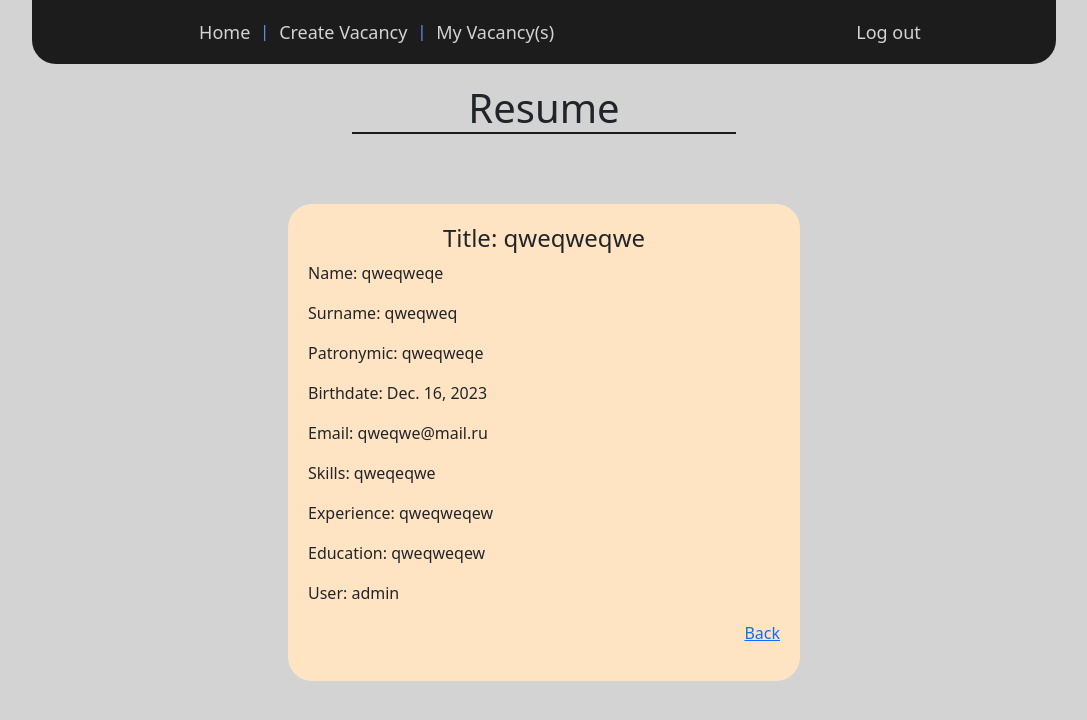
After one commit to Raifell/HeadHunter, a Django app: a page that uses myapp/main/templates/main/main_layout.html in a window 1280 px wide. The commit adds this page. Shown: the top 720 px of the page, without its empty margins (96-1183 px from the left). Run offline with Django 4.2, Linux system fonts and the light colour scheme; a user stored in the database is signed in; data comes from the database, SQL or seed files in the repository; both versions use the stored data as it was after the commit.

Commit message:
Resume CR, Login ALL, Main ALL

```diff
--- a/myapp/main/models.py
+++ b/myapp/main/models.py
@@ -4,13 +4,13 @@ from pytils.translit import slugify
 
 
 class Resume(models.Model):
-    user = models.ForeignKey(User, on_delete=models.DO_NOTHING)
+    user = models.ForeignKey(User, on_delete=models.DO_NOTHING, blank=True)
     title = models.CharField('Title', max_length=255)
     name = models.CharField('Name', max_length=255)
     surname = models.CharField('Surname', max_length=255)
     patronymic = models.CharField('Patronymic', max_length=255)
     birthdate = models.DateField('Birth Date')
-    email = models.EmailField('Mail')
+    email = models.EmailField('Mail', unique=True)
     skills = models.TextField('Skill')
     experience = models.TextField('Exp')
     education = models.TextField('Education')
@@ -22,7 +22,7 @@ class Resume(models.Model):
 
 
 class Vacancy(models.Model):
-    user = models.ForeignKey(User, on_delete=models.DO_NOTHING)
+    user = models.ForeignKey(User, on_delete=models.DO_NOTHING, blank=True)
     name = models.CharField('Name', max_length=255)
     company = models.CharField('Company', max_length=255)
     salary = models.PositiveIntegerField('Salary')
--- /dev/null
+++ b/myapp/main/templates/main/index_resume_detail.html
@@ -0,0 +1,18 @@
+{% extends 'main/main_layout.html' %}
+
+{% block content %}
+    <h1 style="margin: 20px auto; width: 30vw; text-align: center; border-bottom: 2px solid #1c1c1c;">{{ title }}</h1>
+    <div class="box">
+        <h4 style="text-align: center;">Title: {{ data.title }}</h4>
+        <p>Name: {{ data.name }}</p>
+        <p>Surname: {{ data.surname }}</p>
+        <p>Patronymic: {{ data.patronymic }}</p>
+        <p>Birthdate: {{ data.birthdate }}</p>
+        <p>Email: {{ data.email }}</p>
+        <p>Skills: {{ data.skills }}</p>
+        <p>Experience: {{ data.experience }}</p>
+        <p>Education: {{ data.education }}</p>
+        <p>User: {{ data.user.username }}</p>
+        <p style="text-align: end"><a href="{% url 'main_page' %}">Back</a></p>
+    </div>
+{% endblock %}
--- a/myapp/main/templates/main/main_layout.html
+++ b/myapp/main/templates/main/main_layout.html
@@ -14,7 +14,7 @@
     <section class="navi">
         <ul>
             <li><a href="{% url 'main_page' %}">Home</a></li> |
-            <li><a href="">{{ create.name }}</a></li> |
+            <li><a href="{% url create.path %}">{{ create.name }}</a></li> |
             <li><a href="">{{ list.name }}</a></li>
         </ul>
         <ul>
--- a/myapp/main/urls.py
+++ b/myapp/main/urls.py
@@ -5,5 +5,8 @@ urlpatterns = [
     path('', views.MainPageView.as_view(), name='main_page'),
     path('login/', views.LoginPageView.as_view(), name='login_page'),
     path('register/', views.RegisterPageView.as_view(), name='register_page'),
-    path('logout/', views.LogoutView.as_view(), name='logout_page'),
+    path('logout/', views.logout_view, name='logout_page'),
+    path('vacancy/<slug:vacancy_slug>/', views.VacancyPageView.as_view(), name='vacancy_page'),
+    path('resume/<slug:resume_slug>/', views.ResumePageView.as_view(), name='resume_page'),
+    path('create-resume/', views.CreateResumePage.as_view(), name='create_resume_page'),
 ]
--- a/myapp/main/views.py
+++ b/myapp/main/views.py
@@ -1,39 +1,102 @@
+from django.contrib.auth import logout
 from django.contrib.auth.forms import UserCreationForm, AuthenticationForm
 from django.contrib.auth.views import LoginView, LogoutView
+from django.http import HttpResponseRedirect
 from django.shortcuts import render, redirect
 from django.urls import reverse_lazy
+from django.contrib.auth.models import User
 from django.views.generic import TemplateView, ListView, DetailView, CreateView, UpdateView, DeleteView
 from .models import Vacancy, Resume
-from .forms import CreateUserForm
+from .forms import CreateUserForm, CreateResumeForm
 
 
 class MainPageView(ListView):
     model = Resume
     template_name = 'main/index_main.html'
     context_object_name = 'data'
-    extra_context = {
-        'title': 'Main',
-    }
+    extra_context = {}
 
     def get(self, request, *args, **kwargs):
         if request.user.is_authenticated:
             if request.user.is_staff:
-                self.extra_context['create'] = {'name': 'Create Vacancy', 'path': ''}
+                self.extra_context['title'] = 'Resume list'
+                self.extra_context['create'] = {'name': 'Create Vacancy', 'path': 'create_resume_page'} #
                 self.extra_context['list'] = {'name': 'My Vacancy(s)', 'path': ''}
-                # self.extra_context['vacancy'] = Vacancy.objects.all()
             else:
-                self.extra_context['create'] = {'name': 'Create Resume', 'path': ''}
+                self.extra_context['title'] = 'Vacancy list'
+                self.extra_context['create'] = {'name': 'Create Resume', 'path': 'create_resume_page'}
                 self.extra_context['list'] = {'name': 'My Resume(s)', 'path': ''}
-                # self.extra_context['resume'] = Resume.objects.all()
         else:
             return redirect('login_page')
         return super().get(request, *args, **kwargs)
 
     def get_queryset(self):
         if self.request.user.is_staff:
-            return Vacancy.objects.all()
+            return {'resume': Resume.objects.all()}
         else:
-            return Resume.objects.all()
+            return {'vacancy': Vacancy.objects.all()}
+
+
+class VacancyPageView(DetailView):
+    model = Vacancy
+    template_name = 'main/index_vacancy_detail.html'
+    slug_url_kwarg = 'vacancy_slug'
+    context_object_name = 'data'
+    extra_context = {}
+
+    def get(self, request, *args, **kwargs):
+        if request.user.is_authenticated:
+            self.extra_context['title'] = 'Vacancy'
+            self.extra_context['create'] = {'name': 'Create Resume', 'path': 'create_resume_page'}
+            self.extra_context['list'] = {'name': 'My Resume(s)', 'path': ''}
+        else:
+            return redirect('login_page')
+        return super().get(request, *args, **kwargs)
+
+
+# ------------------------------ Resume CRUD --------------------------------
+
+class ResumePageView(DetailView):
+    model = Resume
+    template_name = 'main/index_resume_detail.html'
+    slug_url_kwarg = 'resume_slug'
+    context_object_name = 'data'
+    extra_context = {}
+
+    def get(self, request, *args, **kwargs):
+        if request.user.is_authenticated:
+            self.extra_context['title'] = 'Resume'
+            self.extra_context['create'] = {'name': 'Create Vacancy', 'path': 'create_resume_page'} #
+            self.extra_context['list'] = {'name': 'My Vacancy(s)', 'path': ''}
+        else:
+            return redirect('login_page')
+        print()
+        print(type(Resume.objects.get(slug=kwargs[self.slug_url_kwarg]).user))
+        print()
+        return super().get(request, *args, **kwargs)
+
+
+class CreateResumePage(CreateView):
+    template_name = 'main/index_resume_create.html'
+    form_class = CreateResumeForm
+    success_url = reverse_lazy('main_page')
+    extra_context = {}
+
+    def get(self, request, *args, **kwargs):
+        if request.user.is_authenticated:
+            self.extra_context['title'] = 'Create Resume'
+            self.extra_context['create'] = {'name': 'Create Resume', 'path': 'create_resume_page'}
+            self.extra_context['list'] = {'name': 'My Resume(s)', 'path': ''}
+        else:
+            return redirect('login_page')
+        return super().get(request, *args, **kwargs)
+
+    def form_valid(self, form):
+        form.cleaned_data['user'] = User.objects.get(username=self.request.user.username)
+        Resume.objects.create(**form.cleaned_data)
+        return redirect('main_page')
+
+# -------------------------------- Block Login/Logout/Register User --------------------------------
 
 
 class LoginPageView(LoginView):
@@ -62,3 +125,8 @@ class RegisterPageView(CreateView):
         if request.user.is_authenticated:
             return redirect('main_page')
         return super().get(request, *args, **kwargs)
+
+
+def logout_view(request):
+    logout(request)
+    return redirect('main_page')
--- a/myapp/myapp/settings.py
+++ b/myapp/myapp/settings.py
@@ -123,8 +123,6 @@ STATICFILES_DIRS = [
 MEDIA_URL = '/media/'
 MEDIA_ROOT = BASE_DIR / 'media'
 
-LOGOUT_REDIRECT_URL = 'main_page'
-
 # Default primary key field type
 # https://docs.djangoproject.com/en/4.2/ref/settings/#default-auto-field
 
--- a/myapp/static/main/css/main.css
+++ b/myapp/static/main/css/main.css
@@ -43,3 +43,16 @@ body{
     border-radius: 24px;
     background: bisque;
 }
+.content form{
+    margin: 20px auto;
+    padding: 20px;
+    border-radius: 24px;
+    background: bisque;
+    display: flex;
+    flex-direction: column;
+}
+.content form p{
+    display: flex;
+    justify-content: space-between;
+    gap: 20px;
+}
```
Also changed, not shown: myapp/main/forms.py (+12 -0 lines), myapp/main/templates/main/index_main.html (+22 -25 lines), myapp/main/templates/main/index_resume_create.html (added, +9 -0 lines), myapp/main/templates/main/index_vacancy_detail.html (added, +15 -0 lines), myapp/db.sqlite3.
